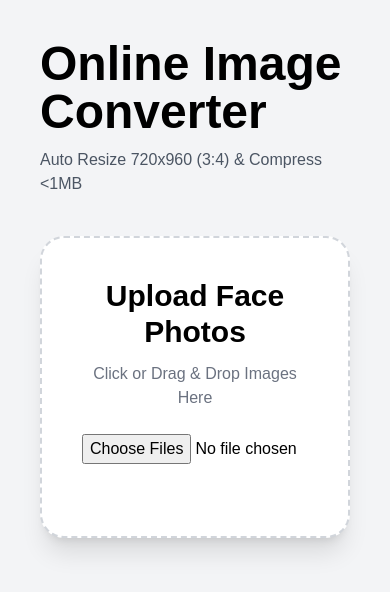
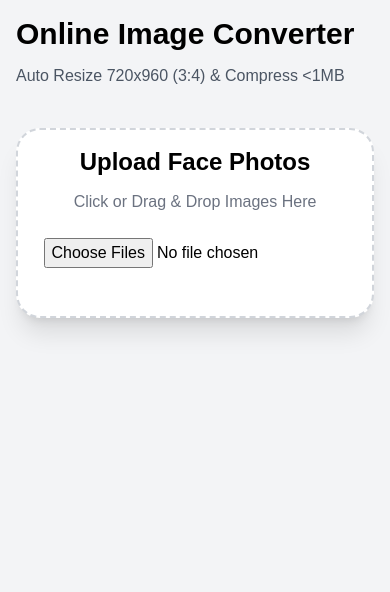
Before and after one commit to ryanrestian34-del/partizan-image-converter, a Next.js app: page / in a window 390 px wide. Shown: the top 592 px of the page. Built offline with nearby package versions, Linux system fonts and the light colour scheme.

Commit message:
Revisi Display

```diff
--- a/app/page.tsx
+++ b/app/page.tsx
@@ -250,8 +250,8 @@ export default function Home() {
   };
 
   return (
-    <main className="min-h-screen bg-gray-100 p-10">
-      <h1 className="text-5xl font-bold mb-3">
+    <main className="min-h-screen bg-gray-100 p-4 md:p-10">
+    <h1 className="text-3xl md:text-5xl font-bold mb-3">
         Online Image Converter
       </h1>
 
@@ -312,13 +312,13 @@ export default function Home() {
             },
           });
         }}
-        className={`rounded-3xl shadow-xl p-10 border-2 border-dashed text-center transition-all duration-300 ${
+        className={`rounded-3xl shadow-xl p-4 md:p-10 border-2 border-dashed text-center transition-all duration-300 ${
           dragActive
             ? "bg-blue-50 border-blue-500 scale-[1.01]"
             : "bg-white border-gray-300"
         }`}
       >
-        <h2 className="text-3xl font-semibold mb-3">
+        <h2 className="text-2xl md:text-3xl font-semibold mb-3">
           Upload Face Photos
         </h2>
 
@@ -336,7 +336,7 @@ export default function Home() {
         />
 
         {/* GRID */}
-        <div className="grid grid-cols-3 gap-6">
+        <div className="grid grid-cols-1 md:grid-cols-2 lg:grid-cols-3 gap-6">
           {images.map((img, index) => (
             <div
               key={index}
@@ -354,7 +354,7 @@ export default function Home() {
               <img
                 src={img.preview}
                 alt=""
-                className="w-full h-64 object-contain bg-[#1e1e1e]"
+                className="w-full h-72 object-contain bg-[#1e1e1e]"
               />
 
               {/* FOOTER */}
@@ -368,7 +368,7 @@ export default function Home() {
                 </p>
 
                 {/* ACTION BUTTONS */}
-                <div className="flex gap-2">
+                <div className="flex flex-col md:flex-row gap-2">
 
                   {/* VIEW */}
                   <button
```
